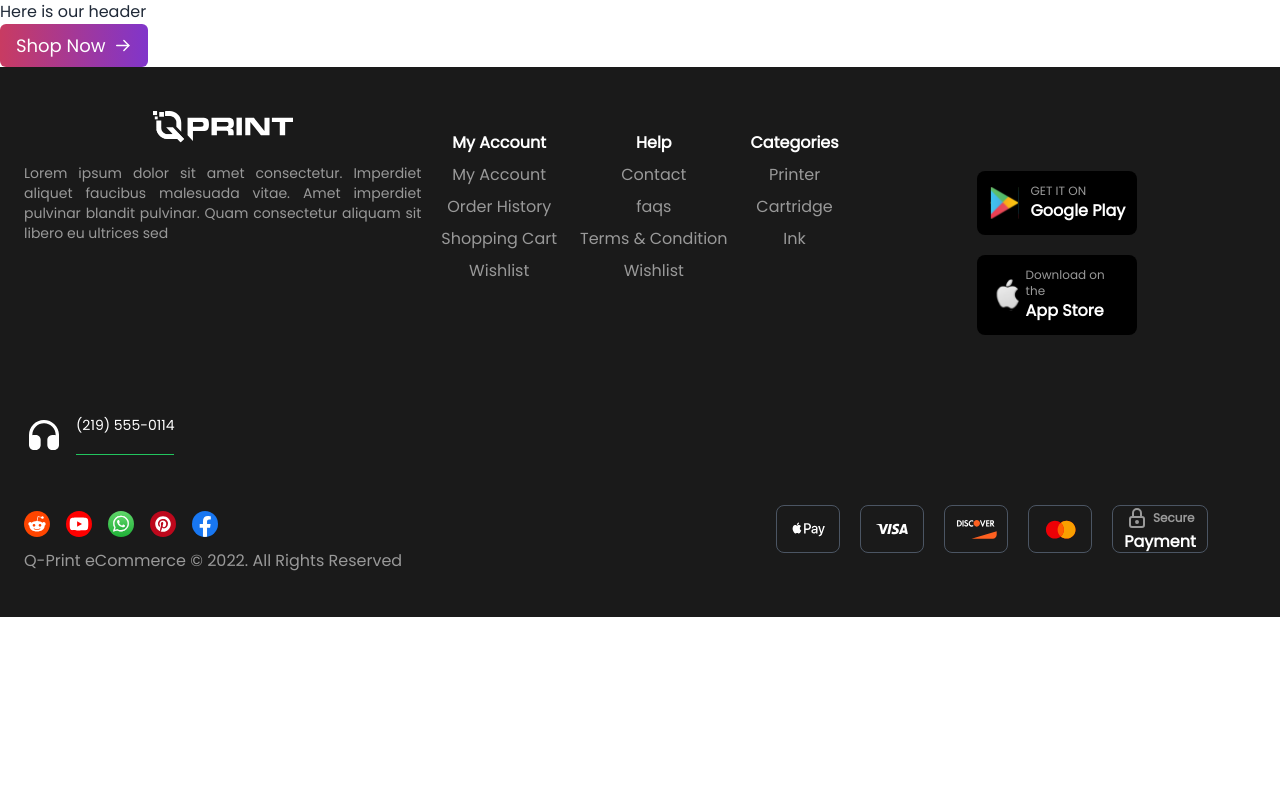
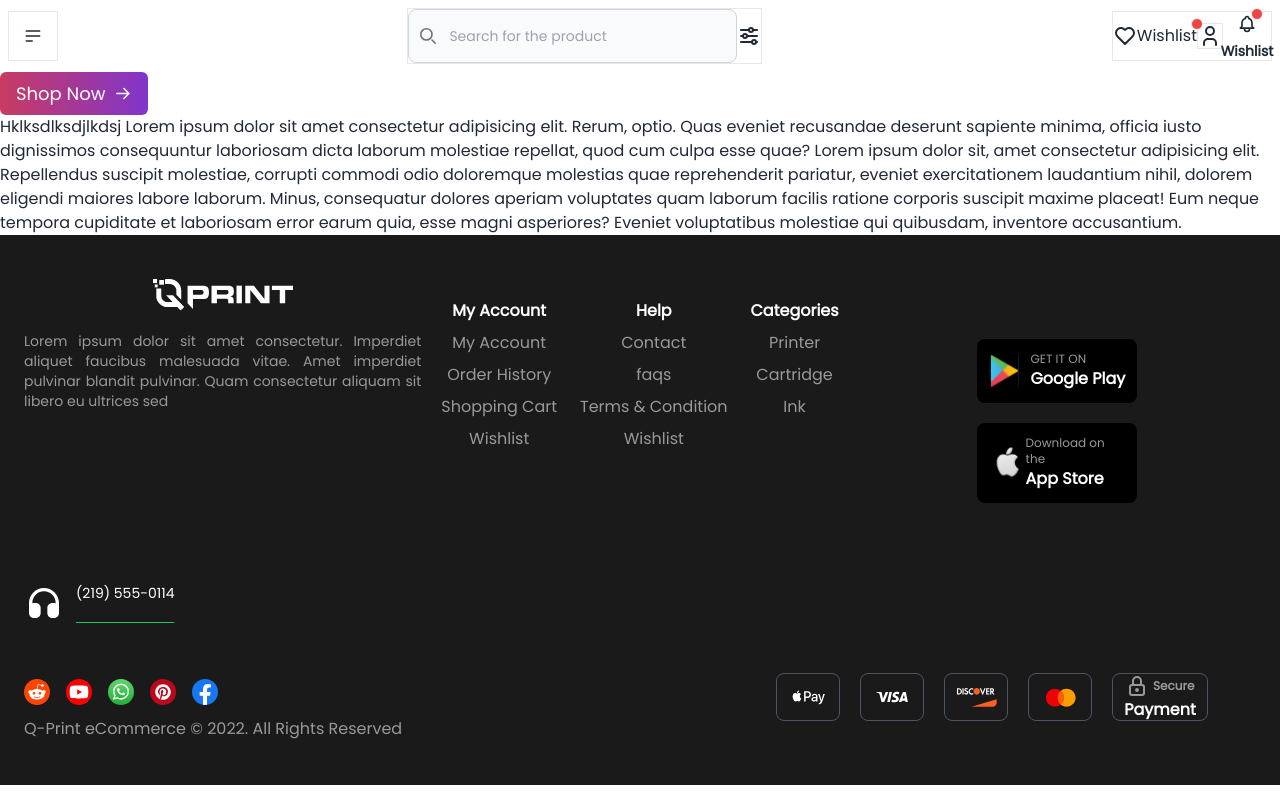
Before and after one commit to expertsquad/q-print-client, a Next.js app: page / in a window 1280 px wide. Built offline with nearby package versions, Linux system fonts and the light colour scheme.

Commit message:
working on header

```diff
--- a/src/app/layout.tsx
+++ b/src/app/layout.tsx
@@ -2,8 +2,8 @@ import type { Metadata } from "next";
 import { Poppins } from "next/font/google";
 import "./globals.css";
 import Providers from "@/lib/Providers";
-import Header from "@/components/header/Header";
-import Footer from "./components/Footer/Footer";
+import Header from "@/components/Header/Header";
+import Footer from "../components/Footer/Footer";
 
 const poppins = Poppins({
   weight: ["400"],
--- a/src/app/page.tsx
+++ b/src/app/page.tsx
@@ -2,8 +2,19 @@ import Hero from "@/components/hero/Hero";
 
 const Home = () => {
   return (
-    <main className="">
+    <main className="max-w-[1280px] mx-auto">
       <Hero />
+      Hklksdlksdjlkdsj Lorem ipsum dolor sit amet consectetur adipisicing elit.
+      Rerum, optio. Quas eveniet recusandae deserunt sapiente minima, officia
+      iusto dignissimos consequuntur laboriosam dicta laborum molestiae
+      repellat, quod cum culpa esse quae? Lorem ipsum dolor sit, amet
+      consectetur adipisicing elit. Repellendus suscipit molestiae, corrupti
+      commodi odio doloremque molestias quae reprehenderit pariatur, eveniet
+      exercitationem laudantium nihil, dolorem eligendi maiores labore laborum.
+      Minus, consequatur dolores aperiam voluptates quam laborum facilis ratione
+      corporis suscipit maxime placeat! Eum neque tempora cupiditate et
+      laboriosam error earum quia, esse magni asperiores? Eveniet voluptatibus
+      molestiae qui quibusdam, inventore accusantium.
     </main>
   );
 };
--- /dev/null
+++ b/src/assets/svgIcons/FilterIcon.tsx
@@ -0,0 +1,33 @@
+import React from "react";
+
+const FilterIcon = () => {
+  return (
+    <div>
+      <svg
+        xmlns="http://www.w3.org/2000/svg"
+        className="icon icon-tabler icon-tabler-adjustments-horizontal"
+        width={24}
+        height={24}
+        viewBox="0 0 24 24"
+        strokeWidth={2}
+        stroke="currentColor"
+        fill="none"
+        strokeLinecap="round"
+        strokeLinejoin="round"
+      >
+        <path stroke="none" d="M0 0h24v24H0z" fill="none" />
+        <path d="M14 6m-2 0a2 2 0 1 0 4 0a2 2 0 1 0 -4 0" />
+        <path d="M4 6l8 0" />
+        <path d="M16 6l4 0" />
+        <path d="M8 12m-2 0a2 2 0 1 0 4 0a2 2 0 1 0 -4 0" />
+        <path d="M4 12l2 0" />
+        <path d="M10 12l10 0" />
+        <path d="M17 18m-2 0a2 2 0 1 0 4 0a2 2 0 1 0 -4 0" />
+        <path d="M4 18l11 0" />
+        <path d="M19 18l1 0" />
+      </svg>
+    </div>
+  );
+};
+
+export default FilterIcon;
--- /dev/null
+++ b/src/assets/svgIcons/HeartIcon.tsx
@@ -0,0 +1,25 @@
+import React from "react";
+
+const HeartIcon = () => {
+  return (
+    <div>
+      <svg
+        xmlns="http://www.w3.org/2000/svg"
+        className="icon icon-tabler icon-tabler-heart"
+        width={24}
+        height={24}
+        viewBox="0 0 24 24"
+        strokeWidth={2}
+        stroke="currentColor"
+        fill="none"
+        strokeLinecap="round"
+        strokeLinejoin="round"
+      >
+        <path stroke="none" d="M0 0h24v24H0z" fill="none" />
+        <path d="M19.5 12.572l-7.5 7.428l-7.5 -7.428a5 5 0 1 1 7.5 -6.566a5 5 0 1 1 7.5 6.572" />
+      </svg>
+    </div>
+  );
+};
+
+export default HeartIcon;
--- /dev/null
+++ b/src/assets/svgIcons/UserIcon.tsx
@@ -0,0 +1,27 @@
+import React from "react";
+
+const UserIcon = () => {
+  return (
+    <button className="border rounded-full p-1">
+      <svg
+        xmlns="http://www.w3.org/2000/svg"
+        className="icon icon-tabler icon-tabler-user"
+        width={24}
+        height={24}
+        viewBox="0 0 24 24"
+        strokeWidth={2}
+        stroke="currentColor"
+        fill="none"
+        strokeLinecap="round"
+        strokeLinejoin="round"
+      >
+        <path stroke="none" d="M0 0h24v24H0z" fill="none" />
+        <path d="M8 7a4 4 0 1 0 8 0a4 4 0 0 0 -8 0" />
+        <path d="M6 21v-2a4 4 0 0 1 4 -4h4a4 4 0 0 1 4 4v2" />
+      </svg>
+      {""}
+    </button>
+  );
+};
+
+export default UserIcon;
--- a/src/components/header/Header.tsx
+++ b/src/components/header/Header.tsx
@@ -1,7 +1,106 @@
+import FilterIcon from "@/assets/svgIcons/FilterIcon";
+import HeartIcon from "@/assets/svgIcons/HeartIcon";
+import UserIcon from "@/assets/svgIcons/UserIcon";
 import React from "react";
 
 const Header = () => {
-  return <div>Here is our header</div>;
+  return (
+    <header className="navbar flex justify-between">
+      <div className="border ">
+        <div className="dropdown">
+          <div tabIndex={0} role="button" className="btn btn-ghost btn-circle">
+            <svg
+              xmlns="http://www.w3.org/2000/svg"
+              className="h-5 w-5"
+              fill="none"
+              viewBox="0 0 24 24"
+              stroke="currentColor"
+            >
+              <path
+                strokeLinecap="round"
+                strokeLinejoin="round"
+                strokeWidth="2"
+                d="M4 6h16M4 12h16M4 18h7"
+              />
+            </svg>
+          </div>
+          <ul
+            tabIndex={0}
+            className="menu menu-sm dropdown-content mt-3 z-[1] p-2 shadow bg-base-100 rounded-box w-52"
+          >
+            <li>
+              <a>Homepage</a>
+            </li>
+            <li>
+              <a>Portfolio</a>
+            </li>
+            <li>
+              <a>About</a>
+            </li>
+          </ul>
+        </div>
+      </div>
+      {/* //Order Two */}
+      <div className="border ">
+        <div className="relative w-full">
+          <div className="absolute inset-y-0 start-0 flex items-center ps-3 pointer-events-none">
+            <svg
+              className="w-4 h-4 text-gray-500"
+              aria-hidden="true"
+              xmlns="http://www.w3.org/2000/svg"
+              fill="none"
+              viewBox="0 0 20 20"
+            >
+              <path
+                stroke="currentColor"
+                stroke-linecap="round"
+                stroke-linejoin="round"
+                stroke-width="2"
+                d="m19 19-4-4m0-7A7 7 0 1 1 1 8a7 7 0 0 1 14 0Z"
+              />
+            </svg>
+          </div>
+          <input
+            type="search"
+            id="default-search"
+            className="block w-full p-4 ps-10 text-sm text-gray-900 border border-gray-300 rounded-lg bg-gray-50 "
+            placeholder="Search for the product"
+            required
+          />
+        </div>
+        <FilterIcon />
+      </div>
+      {/* //Order Three */}
+      <div className="border">
+        <button className="indicator">
+          <HeartIcon />
+          <span className="badge badge-xs bg-red-500 indicator-item"></span>
+          Wishlist
+        </button>
+        <UserIcon />
+        <button className="btn btn-ghost btn-circle">
+          <div className="indicator">
+            <svg
+              xmlns="http://www.w3.org/2000/svg"
+              className="h-5 w-5"
+              fill="none"
+              viewBox="0 0 24 24"
+              stroke="currentColor"
+            >
+              <path
+                strokeLinecap="round"
+                strokeLinejoin="round"
+                strokeWidth="2"
+                d="M15 17h5l-1.405-1.405A2.032 2.032 0 0118 14.158V11a6.002 6.002 0 00-4-5.659V5a2 2 0 10-4 0v.341C7.67 6.165 6 8.388 6 11v3.159c0 .538-.214 1.055-.595 1.436L4 17h5m6 0v1a3 3 0 11-6 0v-1m6 0H9"
+              />
+            </svg>
+            <span className="badge badge-xs bg-red-500 indicator-item"></span>
+          </div>
+          Wishlist
+        </button>
+      </div>
+    </header>
+  );
 };
 
 export default Header;
```
Also changed, not shown: src/components/Footer/CombineComponent.tsx (renamed from src/app/components/Footer/CombineComponent.tsx), src/components/Footer/Footer.tsx (renamed from src/app/components/Footer/Footer.tsx), src/components/Footer/FooterLinks.tsx (renamed from src/app/components/Footer/FooterLinks.tsx).
